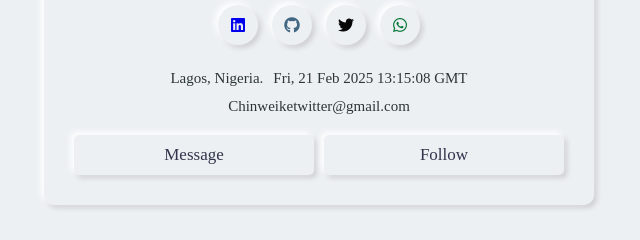
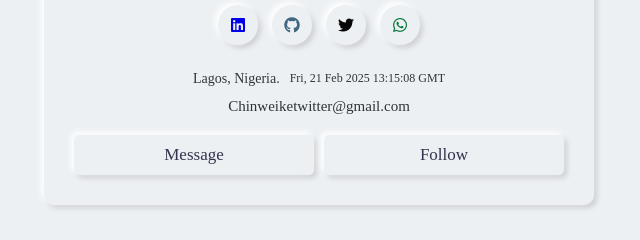
Before and after one commit to Chinweike99/hng12-frontend-task0, a plain HTML site: page index.html in a window 1280 px wide. Shown: the part 498-738 px from the top of the page, 321-961 px from the left. Drawn offline with Linux system fonts and the light colour scheme.

Commit message:
fix: font size

```diff
--- a/styles.css
+++ b/styles.css
@@ -178,11 +178,17 @@ body{
 }
 .wrapper .location{
     display: flex;
-    justify-content: space-between;
+    align-items: center;
+    flex-wrap: wrap;
+    justify-content: center;
     gap: 10px;
-    font-size: 15px;
+    font-size: 14px;
     color: rgb(45, 53, 56);
     line-height: 1.1rem;
+}
+
+.location #utc-time{
+    font-size: 12px;
 }
 
 .wrapper .email{
```
